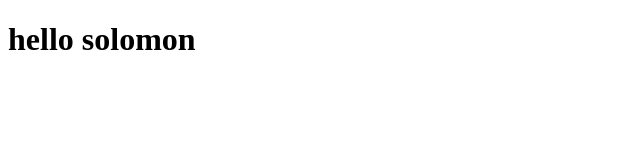
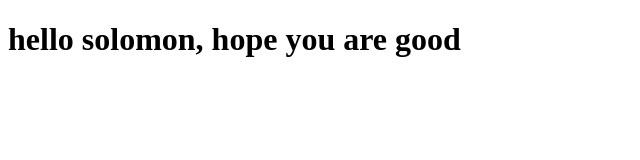
Before and after one commit to MyNameIsSol/testing-git-cmd, a plain HTML site: page index.html in a window 1280 px wide. Shown: the whole page, without its empty margins (0-640 px from the left). Drawn offline with Linux system fonts and the light colour scheme.

Commit message:
Update the h1 tag in index.html

```diff
--- a/index.html
+++ b/index.html
@@ -4,6 +4,6 @@
 <title>my first webpage </title>
 </head>
 <body>
-<h1>hello solomon</h1>
+<h1>hello solomon, hope you are good</h1>
 </body>
 </html>
```
